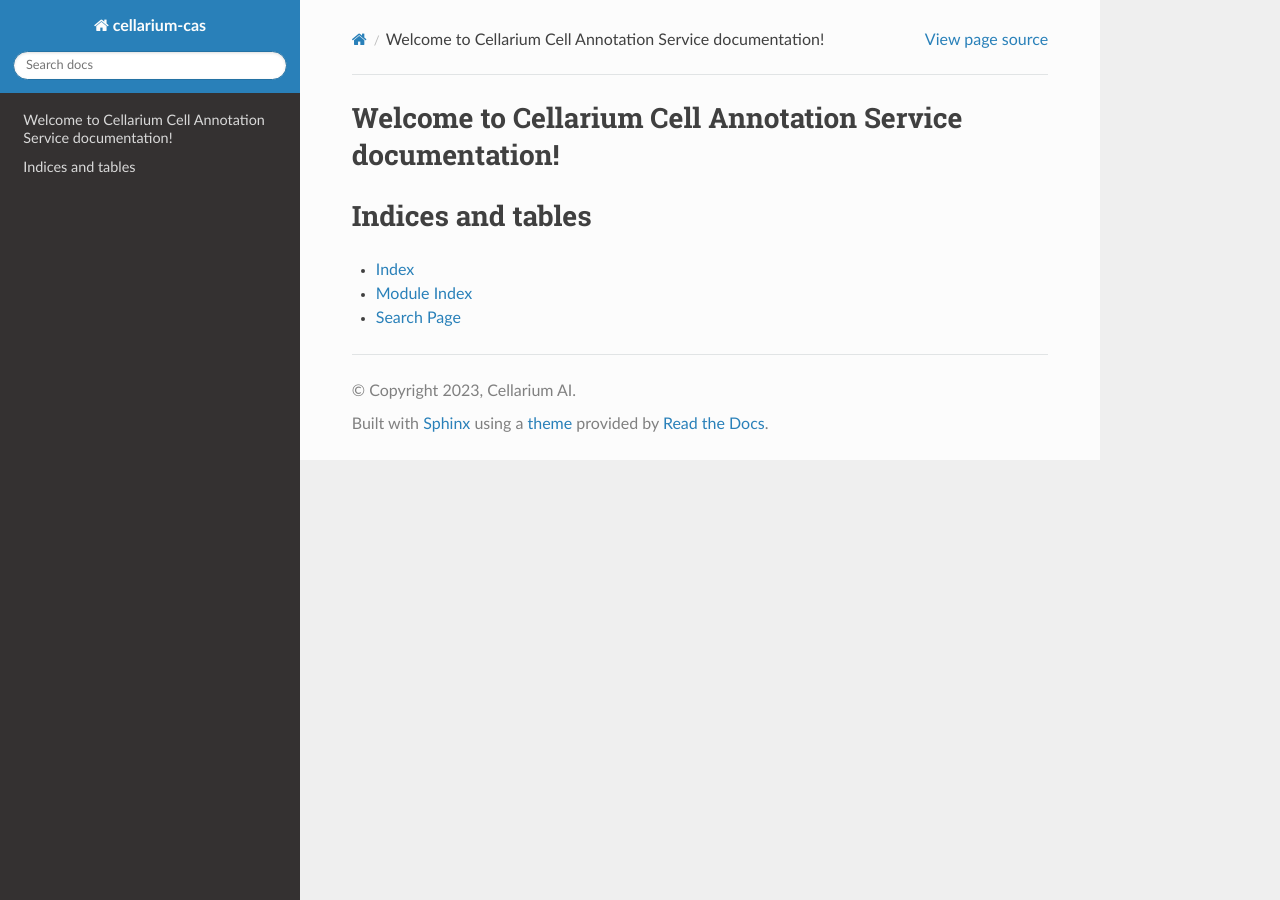
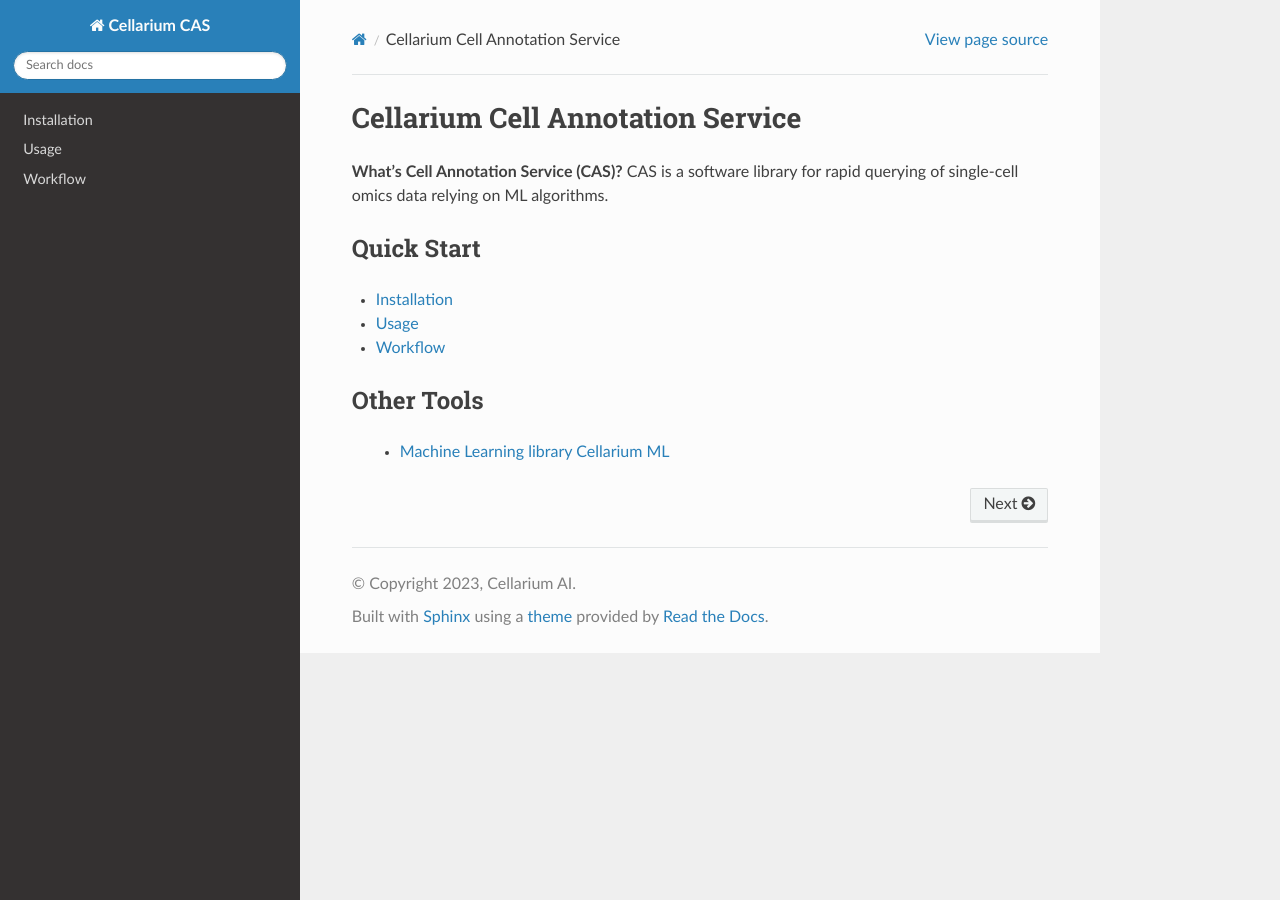
Before and after one commit to cellarium-ai/cellarium-cas, a Sphinx documentation site: the page built from docs/source/index.rst, in a window 1280 px wide. Built offline with Sphinx 7.4.7 and the Read the Docs theme 2.0.0, drawn with Linux system fonts in a browser that asks for light colours.

Commit message:
Add more documentation

```diff
--- a/docs/source/conf.py
+++ b/docs/source/conf.py
@@ -6,7 +6,7 @@
 # -- Project information -----------------------------------------------------
 # https://www.sphinx-doc.org/en/master/usage/configuration.html#project-information
 
-project = 'cellarium-cas'
+project = 'Cellarium CAS'
 copyright = '2023, Cellarium AI'
 author = 'Cellarium AI'
 
--- a/docs/source/index.rst
+++ b/docs/source/index.rst
@@ -1,20 +1,19 @@
-.. cellarium-cas documentation master file, created by
-   sphinx-quickstart on Thu Aug 31 17:31:17 2023.
-   You can adapt this file completely to your liking, but it should at least
-   contain the root `toctree` directive.
+:tocdepth: 3
 
-Welcome to Cellarium Cell Annotation Service documentation!
-===========================================================
+Cellarium Cell Annotation Service
+#################################
 
+**What's Cell Annotation Service (CAS)?** CAS is a software library for rapid querying of single-cell omics data relying on ML algorithms.
+
+Quick Start
+===========
 .. toctree::
-   :maxdepth: 2
-   :caption: Contents:
+   :maxdepth: 1
 
+   modules/installation
+   modules/usage
+   modules/workflow
 
-
-Indices and tables
-==================
-
-* :ref:`genindex`
-* :ref:`modindex`
-* :ref:`search`
+Other Tools
+===========
+    * `Machine Learning library Cellarium ML <https://cellarium-ai.github.io/cellarium-ml/index.html>`_
```
Also changed, not shown: docs/source/modules/installation.rst (added, +12 -0 lines), docs/source/modules/usage.rst (added, +44 -0 lines), docs/source/modules/workflow.rst (added, +28 -0 lines).
